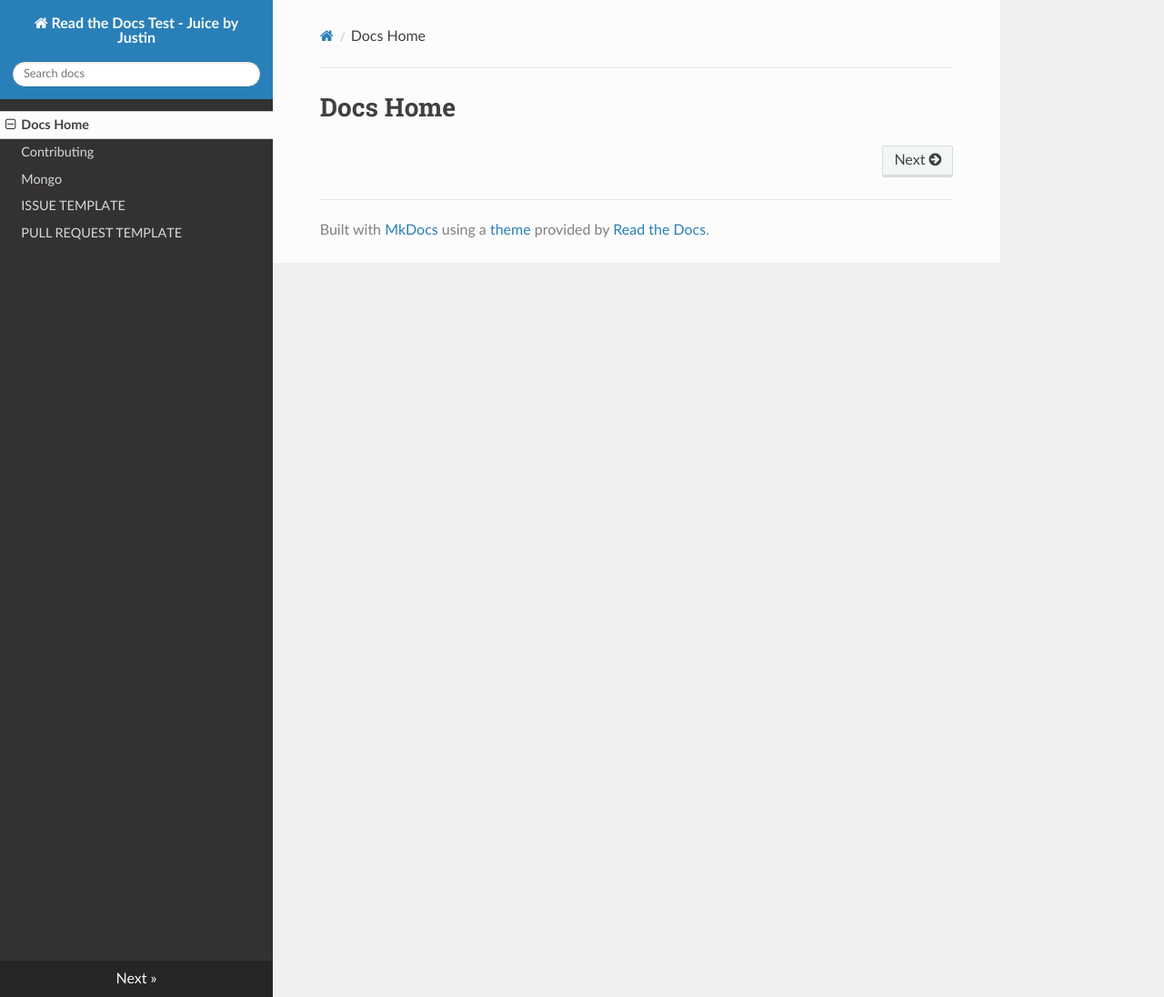
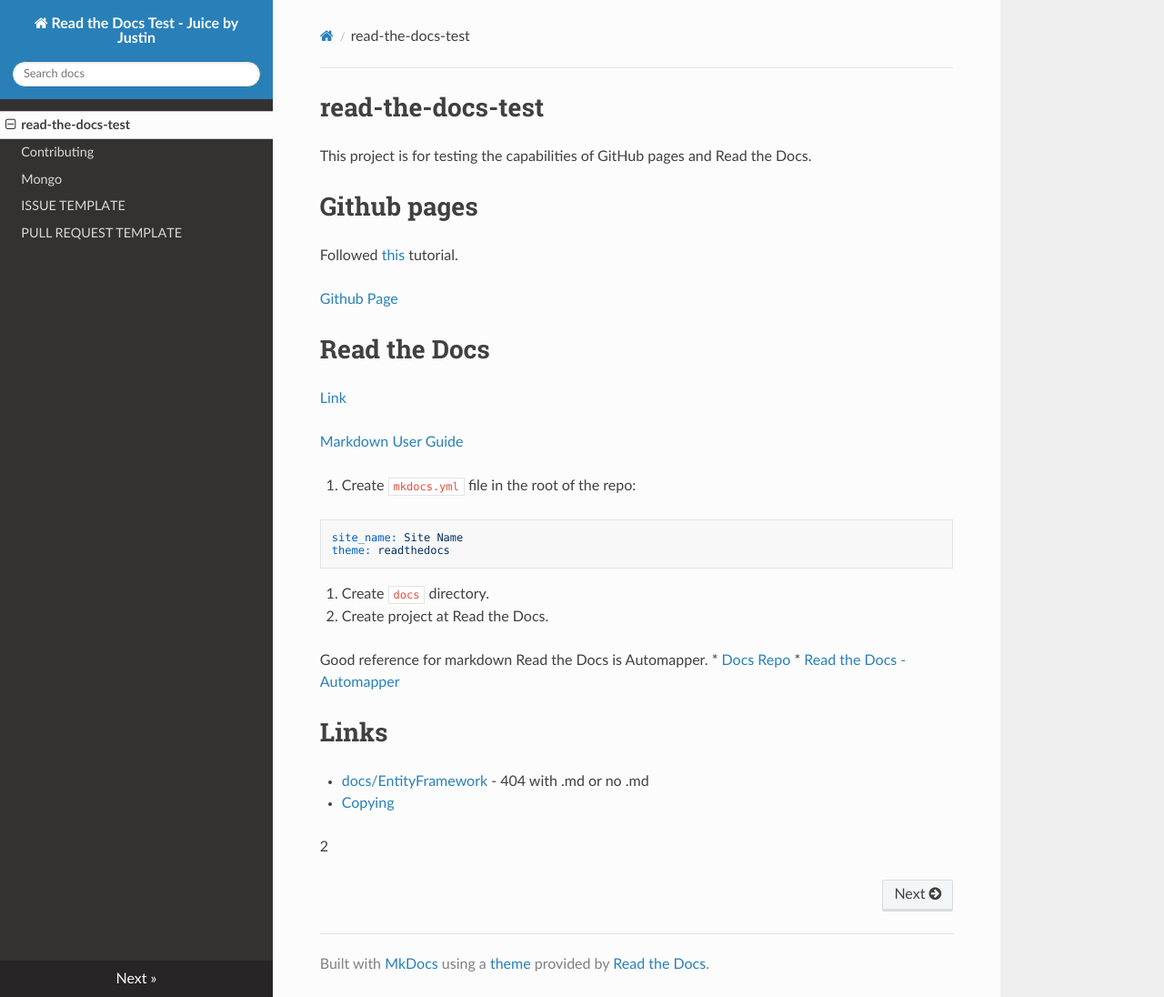
Before and after one commit to juicebyjustin/read-the-docs-test, an MkDocs documentation site: the page built from docs/index.md, in a window 1280 px wide and 1096 px high. Shown: the whole window at 91% size. Built offline with MkDocs 1.6.1, drawn with Linux system fonts in a browser that asks for light colours; nearby versions of some CDN libraries.

Commit message:
Update index.md

````diff
--- a/docs/index.md
+++ b/docs/index.md
@@ -1 +1,30 @@
-# Docs Home
+# read-the-docs-test
+This project is for testing the capabilities of GitHub pages and Read the Docs.
+
+# Github pages
+Followed [this](https://nicolas-van.github.io/easy-markdown-to-github-pages/) tutorial.
+
+[Github Page](https://juicebyjustin.github.io/read-the-docs-test/)
+
+# Read the Docs
+[Link](https://test120393.readthedocs.io/en/latest/)
+
+[Markdown User Guide](https://mkdocs.readthedocs.io/en/stable/user-guide/writing-your-docs/)
+
+1. Create `mkdocs.yml` file in the root of the repo:
+```yml
+site_name: Site Name
+theme: readthedocs
+```
+2. Create `docs` directory.
+3. Create project at Read the Docs.
+
+Good reference for markdown Read the Docs is Automapper.
+* [Docs Repo](https://github.com/AutoMapper/AutoMapper/tree/master/docs)
+* [Read the Docs - Automapper](https://docs.automapper.org/en/stable/index.html)
+
+# Links
+* [docs/EntityFramework](docs/EntityFramework.md) - 404 with .md or no .md
+* [Copying](COPYING)
+
+2
````
